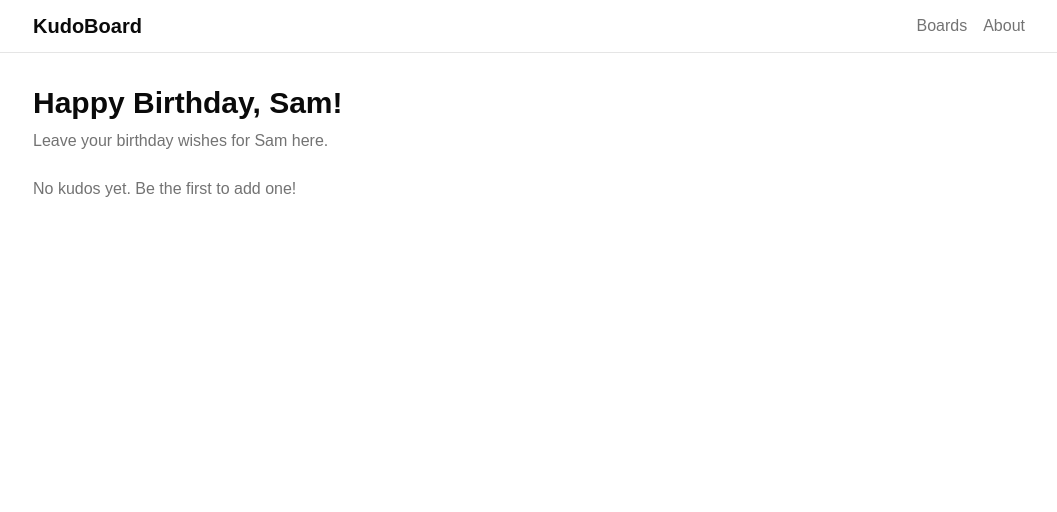
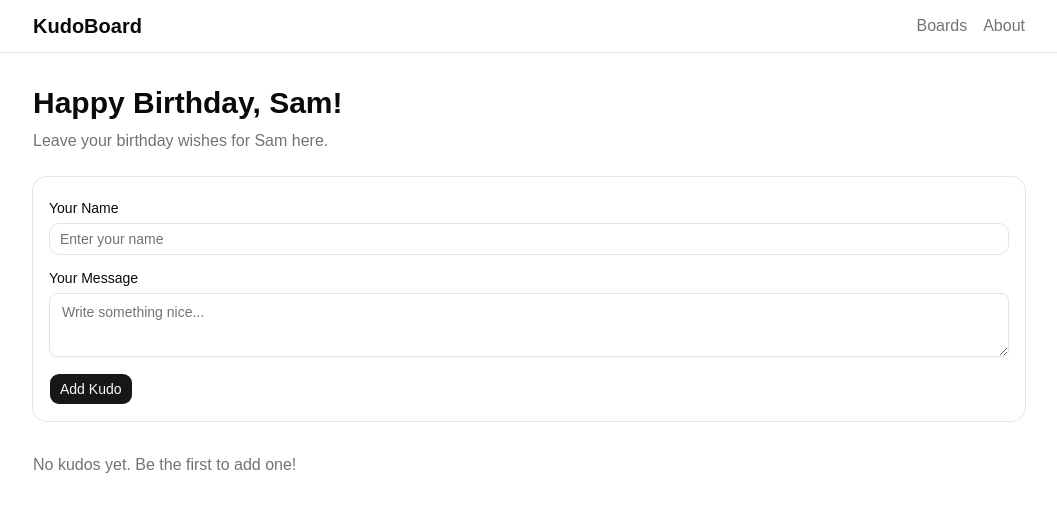
Before and after one commit to mtj0712/kudoboard, a React (Vite) app: page /kudoboard/boards/happy-birthday-sam in a window 1280 px wide. Shown: the top 512 px of the page, without its empty margins (111-1168 px from the left). Built offline with nearby package versions, Linux system fonts and the light colour scheme.

Commit message:
kudoboard-08: Include Add Kudo Form on the Board Detail Page and manage kudos state locally

```diff
--- a/src/routes/boards.$boardId.tsx
+++ b/src/routes/boards.$boardId.tsx
@@ -2,14 +2,18 @@
 import { INITIAL_BOARDS } from "@/data/boards";
 import type { Kudo } from "@/data/types";
 import { Card, CardContent } from "@/components/ui/card";
+import { useState } from "react";
+import AddKudoForm from "@/components/add-kudo-form";
 
 export const Route = createFileRoute("/boards/$boardId")({
   component: BoardPage,
 });
 
 function BoardPage() {
-  const { boardId } = Route.useParams(); // 👀 Read the dynamic param
+  const { boardId } = Route.useParams(); // Read the dynamic param
   const board = INITIAL_BOARDS.find((b) => b.id === boardId);
+
+  const [kudos, setKudos] = useState<Kudo[]>(board?.kudos ?? []);
 
   if (!board) {
     return (
@@ -22,18 +26,24 @@
     );
   }
 
+  // handle adding kudo
+  function handleAddKudo(kudo: Kudo) {
+    setKudos((prev) => [...prev, kudo]);
+  }
+
   return (
     <div>
       <h1 className="mb-2 text-3xl font-bold">{board.title}</h1>
       <p className="mb-6 text-muted-foreground">{board.description}</p>
-
-      {board.kudos.length === 0 ? (
+      <AddKudoForm onAdd={handleAddKudo} />
+      {/* use kudos instead of board.kudos */}
+      {kudos.length === 0 ? (
         <p className="text-muted-foreground">
           No kudos yet. Be the first to add one!
         </p>
       ) : (
         <div className="grid gap-4 sm:grid-cols-2 lg:grid-cols-3">
-          {board.kudos.map((kudo) => (
+          {kudos.map((kudo) => (
             <KudoCard key={kudo.id} kudo={kudo} />
           ))}
         </div>
```
